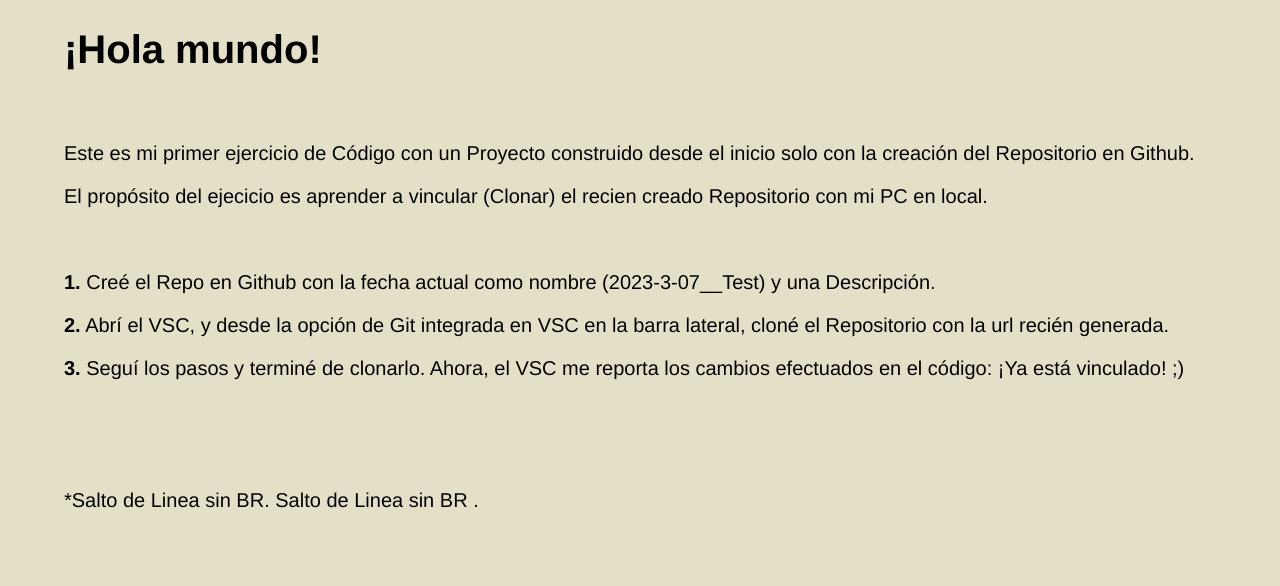
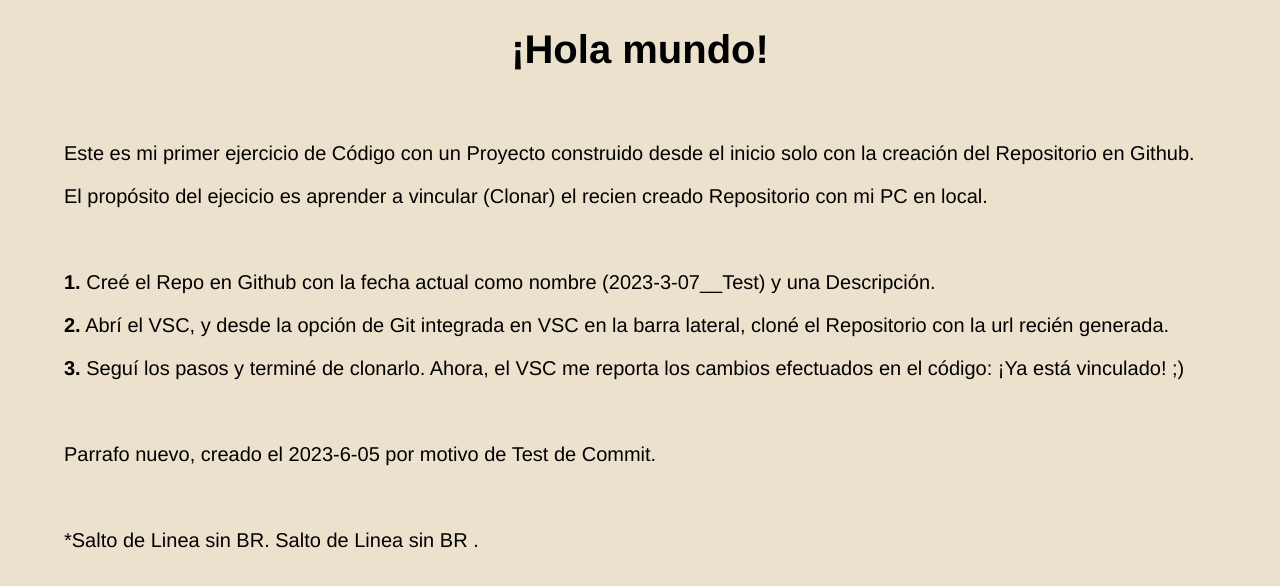
Before and after one commit to DavidCastroA/2023-3-07__Test, a plain HTML site: page index.html in a window 1280 px wide. Drawn offline with Linux system fonts and the light colour scheme.

Commit message:
4to Commit: Test de Commit 23-6-05 (xq en otros Proyectos/Repos los Commits han fallado).

```diff
--- a/index.html
+++ b/index.html
@@ -20,7 +20,7 @@
    <p><b>2.</b> Abrí el VSC, y desde la opción de Git integrada en VSC en la barra lateral, cloné el Repositorio con la url recién generada.</p>
    <p><b>3.</b> Seguí los pasos y terminé de clonarlo. Ahora, el VSC me reporta los cambios efectuados en el código: ¡Ya está vinculado!   ;)</p>
    <br>
-   <br>
+   <p>Parrafo nuevo, creado el 2023-6-05 por motivo de Test de Commit.</p>
    <br>
    <p>*Salto de Linea sin BR.
        Salto de Linea sin BR .</p>
--- a/style.css
+++ b/style.css
@@ -1,5 +1,5 @@
 body {
-    background-color: rgb(228, 224, 200);
+    background-color: rgb(235, 225, 205);
     /* rgb(250, 245, 210); */
     /* rgb(225, 225, 210); */
     /* background-color: blueviolet; */
@@ -11,3 +11,12 @@ body {
     margin-left: 5%;
     margin-right: 5%;
 }
+
+h1 {
+    text-align: center;
+}
+
+/* {box-sizing:border-box;
+    margin:0;
+    padding:0
+}
```
